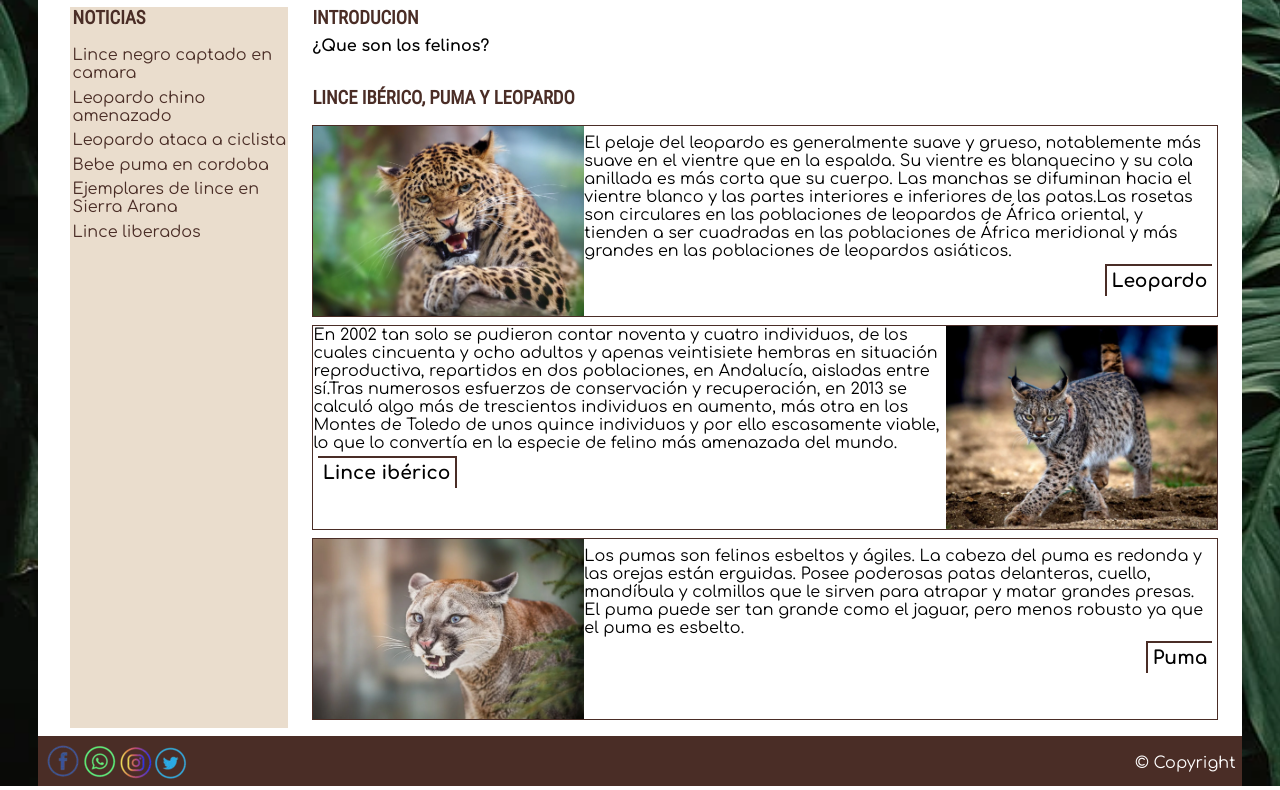
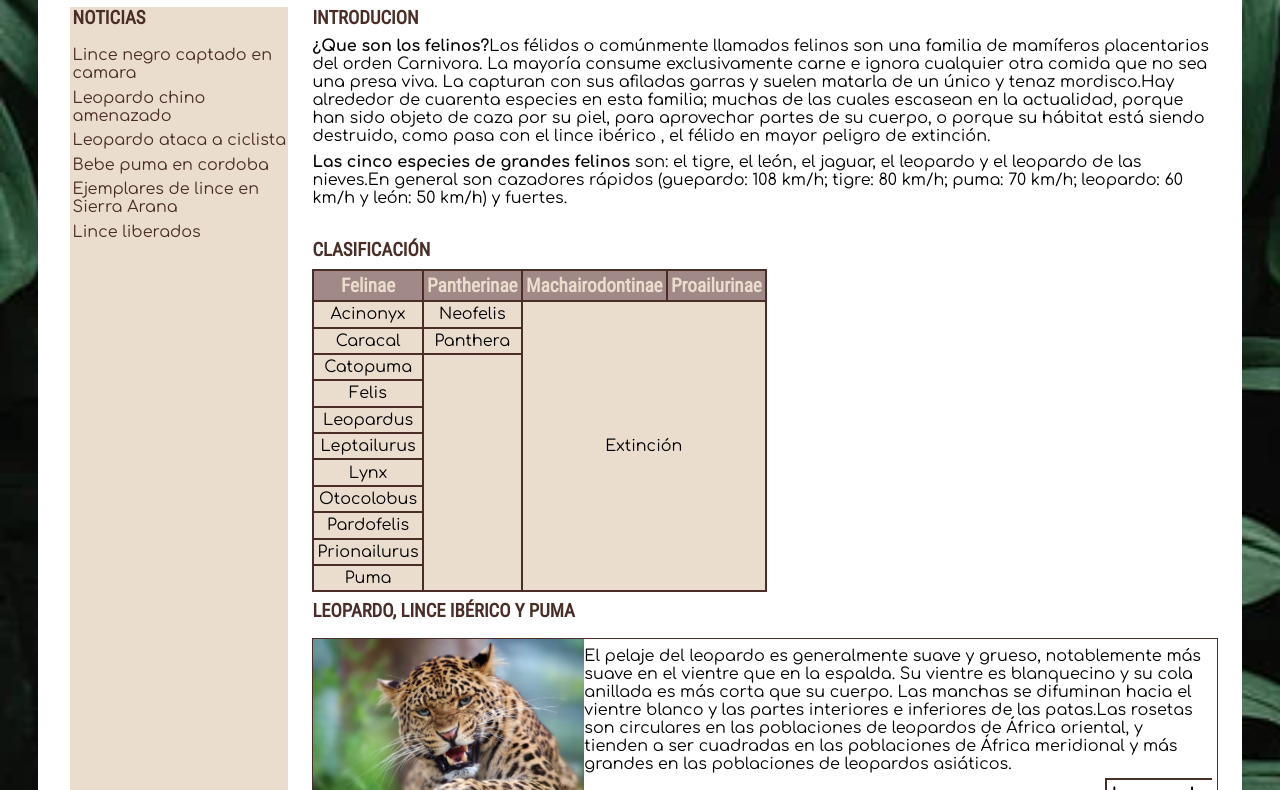
Before and after one commit to terefl/Felinos, a plain HTML site: page index.html in a window 1280 px wide. Shown: the part 184-974 px from the top of the page. Drawn offline with Linux system fonts and the light colour scheme.

Commit message:
Add files via upload

```diff
--- a/index.html
+++ b/index.html
@@ -18,23 +18,86 @@
             </ul>
             <div id="buscador">
                 <img src="./img/lupa.webp" alt="buscar">
-                <input type="search" name="buscar" id="buscar"></label>
+                <input type="search" name="buscar" id="buscar">
             </div>
         </nav>
         <header>
-            <h1>titulo</h1>
+            <h1>felinos</h1>
         </header>
         <main>
             <section>
                 <article id="inicio">
                     <h3 class="titulo">Introducion</h3>
                     <p>
-                       <span>¿Que son los felinos?</span>
+                       <span>¿Que son los felinos?</span>Los félidos o comúnmente llamados felinos son una familia de
+                        mamíferos placentarios del orden Carnivora. La mayoría consume exclusivamente carne e ignora
+                        cualquier otra comida que no sea una presa viva. La capturan con sus afiladas garras y suelen
+                        matarla de un único y tenaz mordisco.Hay alrededor de cuarenta especies en esta familia; muchas
+                        de las cuales escasean en la actualidad, porque han sido objeto de caza por su piel, para
+                        aprovechar partes de su cuerpo, o porque su hábitat está siendo destruido, como pasa con el
+                        lince ibérico , el félido en mayor peligro de extinción.
                     </p>
+                    <p id="psegundo">
+                        <span>Las cinco especies de grandes felinos</span> son: el tigre, el león, el jaguar, el leopardo y el leopardo
+                        de las nieves.En general son cazadores rápidos (guepardo: 108 km/h; tigre: 80 km/h; puma: 70 km/h;
+                        leopardo: 60 km/h y león: 50 km/h) y fuertes.
+                    </p>
+                </article>
+                <article id="lista">
+                    <h3 class="titulo">Clasificación</h3>
+                    <table>
+                        <thead>
+                            <tr>
+                                <th class="ul">Felinae</th>
+                                <th class="ul">Pantherinae</th>
+                                <th class="ul">Machairodontinae</th>
+                                <th class="ul">Proailurinae</th>
+                            </tr>
+                        </thead>
+                        <tbody>
+                            <tr>
+                                <td>Acinonyx</td>
+                                <td>Neofelis</td>
+                                <td colspan="2" rowspan="11">Extinción</td>
+                            </tr>
+                            <tr>
+                                <td>Caracal</td>
+                                <td>Panthera</td>
+                            </tr>
+                            <tr>
+                                <td>Catopuma</td>
+                                <td colspan="3" rowspan="11"></td>
+                            </tr>
+                            <tr>
+                                <td>Felis</td>
+                            </tr>
+                            <tr>
+                                <td>Leopardus</td>
+                            </tr>
+                            <tr>
+                                <td>Leptailurus</td>
+                            </tr>
+                            <tr>
+                                <td>Lynx</td>
+                            </tr>
+                            <tr>
+                                <td>Otocolobus</td>
+                            </tr>
+                            <tr>
+                                <td>Pardofelis</td>
+                            </tr>
+                            <tr>
+                                <td>Prionailurus</td>
+                            </tr>
+                            <tr>
+                                <td>Puma</td>
+                            </tr>
+                        </tbody>
+                    </table>
                 </article>
             </section>
             <section>
-                <h3 class="titulo">Lince Ibérico, Puma y Leopardo</h3>
+                <h3 class="titulo">Leopardo, Lince Ibérico y Puma</h3>
                 <div id="cuerpo">
                     <article id="leopardo">
                         <img src="./img/leopardo_principal.webp" alt="leopardo">
@@ -86,7 +149,7 @@
         </aside>
         <footer>
             <div id="redes">
-                <img src="./img/redes .webp" alt="redes">
+                <img src="./img/redes.webp" alt="redes">
             </div>
             <p id="copy">&copy; Copyright</p>
         </footer>
```
